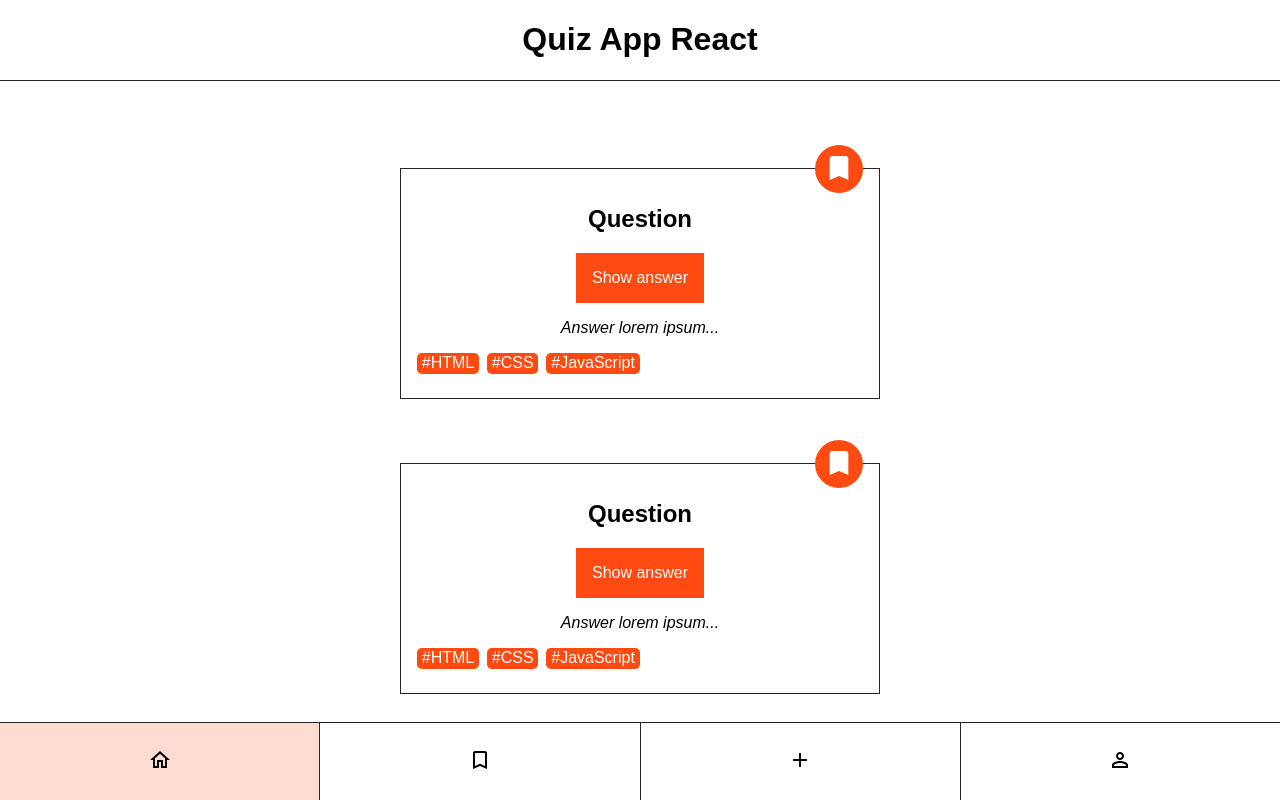
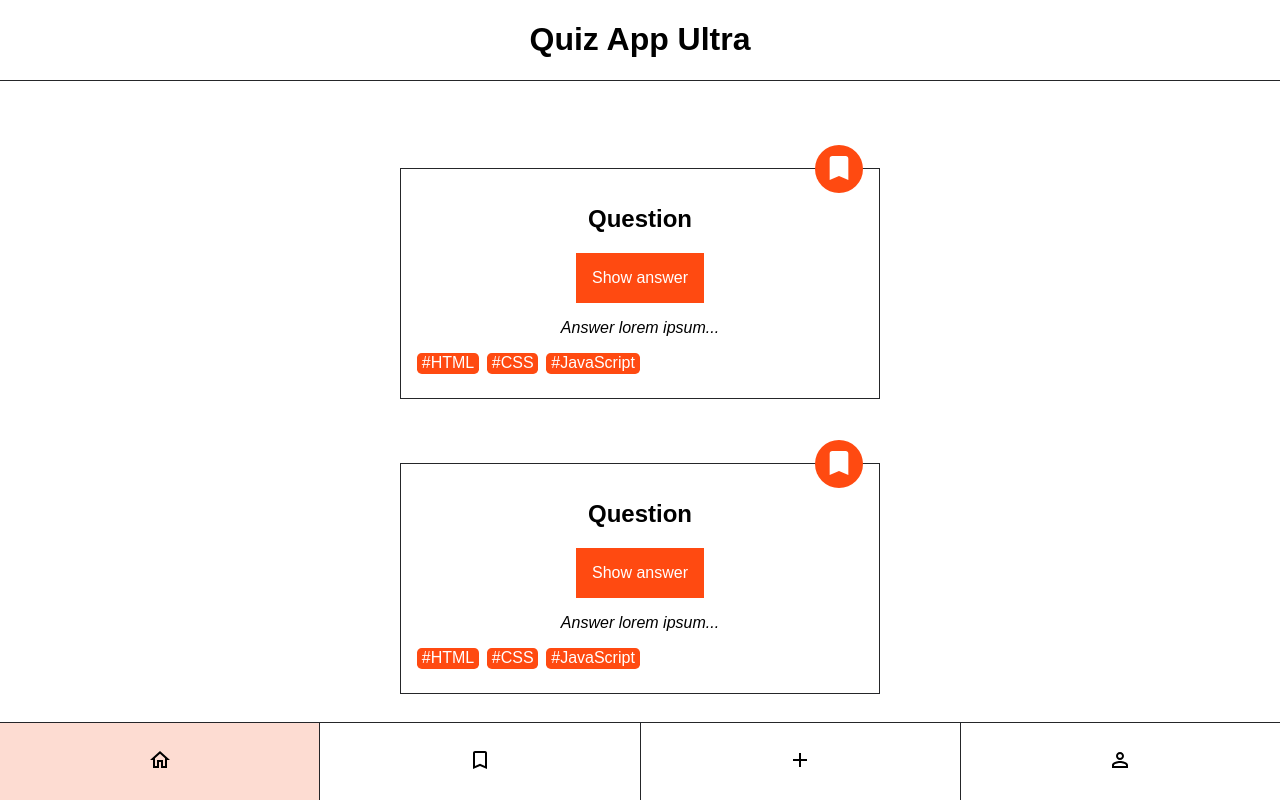
Before and after one commit to anhthu253/quiz-app-ultra-part5, a React (Create React App) app: page / in a window 1280 px wide. Shown: the top 800 px of the page. Built offline with nearby package versions, Linux system fonts and the light colour scheme.

Commit message:
rename app to Quiz App Ultra

```diff
--- a/public/index.html
+++ b/public/index.html
@@ -24,7 +24,7 @@
       work correctly both with client-side routing and a non-root public URL.
       Learn how to configure a non-root public URL by running `npm run build`.
     -->
-    <title>Quiz App React</title>
+    <title>Quiz App Ultra</title>
   </head>
   <body>
     <noscript>You need to enable JavaScript to run this app.</noscript>
--- a/src/components/header/Header.js
+++ b/src/components/header/Header.js
@@ -3,7 +3,7 @@ import "./Header.css";
 function Header() {
   return (
     <header className="header">
-      <h1>Quiz App React</h1>
+      <h1>Quiz App Ultra</h1>
     </header>
   );
 }
```
